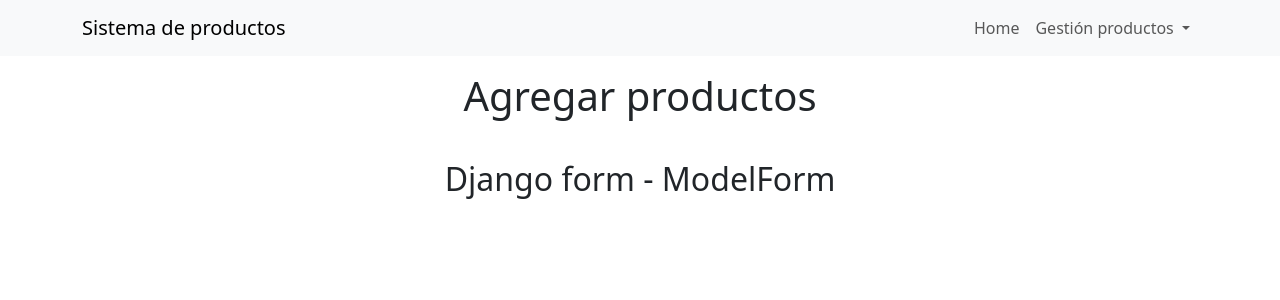
After one commit to NelsonRamirezC/sistema-productos, a Django app: page /productos/add/modelform in a window 1280 px wide. The commit adds this page. Shown: the top 300 px of the page. Run offline with Django 5.2, Linux system fonts and the light colour scheme.

Commit message:
se deja modelo y vista preparada para comenzar a trabajar con Django Forms ModemForm

```diff
--- a/sistema_producto/productos/urls.py
+++ b/sistema_producto/productos/urls.py
@@ -4,4 +4,5 @@ from . import views
 urlpatterns = [
     path('', views.productos, name="productos"),
     path('add/', views.add_productos, name="add_productos"),
+    path('add/modelform', views.add_producto_modelform, name="add_producto_modelform"),
 ]
--- a/sistema_producto/productos/views.py
+++ b/sistema_producto/productos/views.py
@@ -48,9 +48,22 @@ def add_productos(request):
                 contexto = {
                 "error": "Ha ocurrido un error al intentar conectarse con la base de datos."
             }
+
             return render(request, "productos/add_productos.html", contexto)
         else:
             contexto = {
                 "error": "No fue posible registrar el producto"
             }
             return render(request, "productos/add_productos.html", contexto)
+
+
+
+def add_producto_modelform(request):
+    if request.method == 'GET':
+        return render(request, "productos/add_producto_modelform.html", {})
+
+    if request.method == 'POST':
+        # LÓGICA PARA PROCESAR LOS DATOS.
+
+
+        return render(request, "productos/add_producto_modelform.html", {})
--- a/sistema_producto/sistema_producto/settings.py
+++ b/sistema_producto/sistema_producto/settings.py
@@ -120,7 +120,7 @@ STATIC_URL = 'static/'
 
 STATICFILES_DIRS = [
     BASE_DIR / "static",
-    "/var/www/static/",
+    # "/var/www/static/",
 ]
 
 # Default primary key field type
--- a/sistema_producto/templates/partials/navbar.html
+++ b/sistema_producto/templates/partials/navbar.html
@@ -16,6 +16,7 @@
             <ul class="dropdown-menu">
               <li><a class="dropdown-item" href="{% url "productos" %}">Listado de productos</a></li>
               <li><a class="dropdown-item" href="{% url "add_productos" %}">Agregar productos</a></li>
+              <li><a class="dropdown-item" href="{% url "add_producto_modelform" %}">add producto modelform</a></li>
             </ul>
           </li>
         </ul>
--- /dev/null
+++ b/sistema_producto/templates/productos/add_producto_modelform.html
@@ -0,0 +1,14 @@
+{% extends "layouts/base.html" %}
+
+{% block contenido %}
+    <header>
+        <h1 class="text-center py-3">Agregar productos</h1>
+    </header>
+
+    <main class="container">
+        <section>
+            <h2 class="text-center py-3">Django form - ModelForm</h2>
+
+        </section>
+    </main>
+{% endblock contenido %}
```
Also changed, not shown: sistema_producto/productos/models.py (+9 -1 lines), sistema_producto/db.sqlite3, sistema_producto/productos/forms.py (added), sistema_producto/productos/migrations/0003_alter_producto_categoria.py (added).
